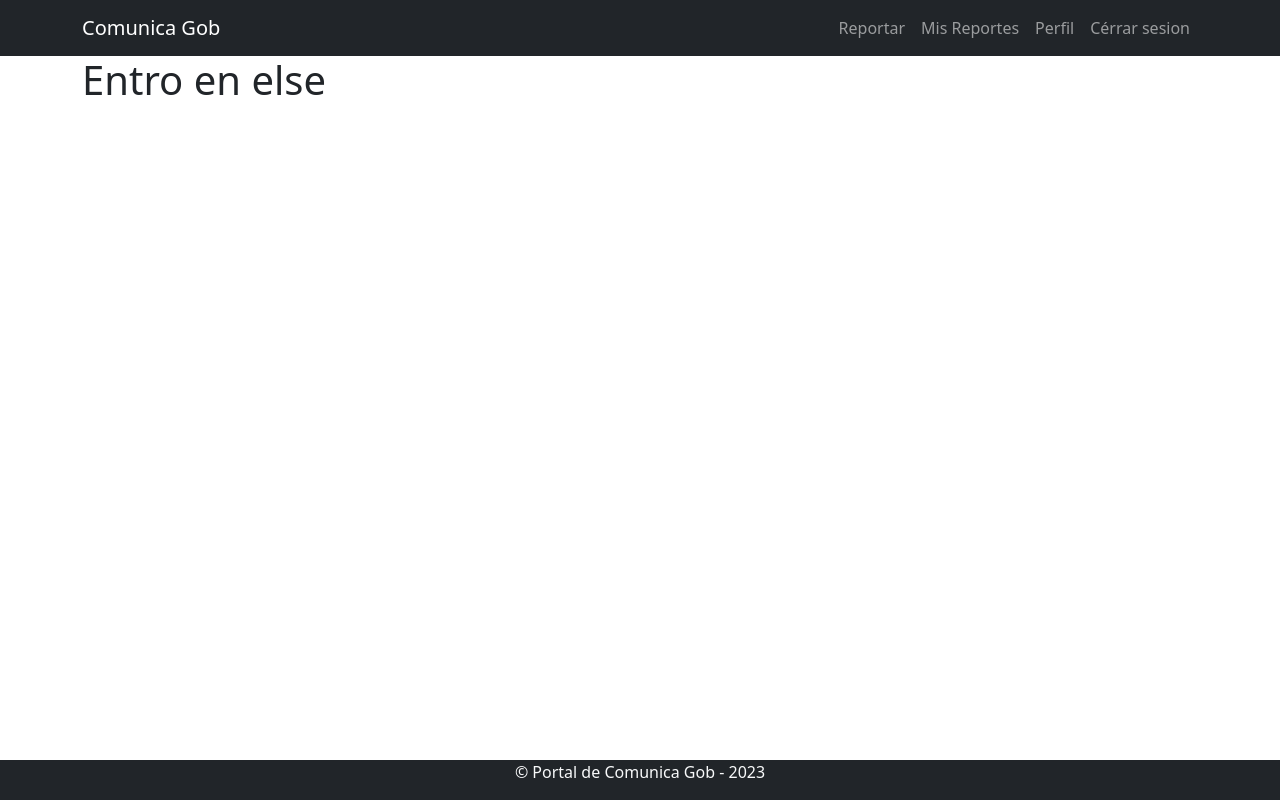
After one commit to alexmbar/FullStackPythonA_MartinezBarragan_CesarAlejandro, a Django app: page /reportes/ in a window 1280 px wide. The commit adds this page. Run offline with Django 4.2, Linux system fonts and the light colour scheme; a user stored in the database is signed in; parts of the project's set-up code (start-up, migrations or seed data) failed here and were passed over; some libraries are stand-ins or nearby versions.

Commit message:
se agrega vistas para home/reportes

```diff
--- a/comunica_gob/administracion/views.py
+++ b/comunica_gob/administracion/views.py
@@ -5,23 +5,58 @@ from django.contrib.auth import login, authenticate, logout
 from django.contrib.auth.forms import UserCreationForm, AuthenticationForm
 from django.contrib.auth.models import User
 from .models import Personas
-from django.contrib.auth.decorators import login_required
+from django.contrib.auth.decorators import login_required, user_passes_test
 from .forms import LoginForm
 
+def login_forbidden(user):
+    return not user.is_authenticated
+
 # Create your views here.
+@login_required
+@user_passes_test(login_forbidden, login_url='home')
 def index(request):
     return render(request, 'index.html',{
         'title': "Inicio"})
 
 @login_required
 def home(request):
-    context ={}
-    persona = Personas.objects.get(usuario__pk=request.user.pk)
-    context['persona'] = persona
-    return render(request, 'home.html', context, {
-        'title': "Home"
+    # context ={}
+    # persona = Personas.objects.get(usuario__pk=request.user.pk)
+    # context['persona'] = persona
+    return render(request, 'home.html',
+    #context,
+        {
+        'title': "Reportes"
         })
 
+# @login_required
+# def reporte1(request):
+#     if request.POST["reporte"]:
+#         return render(request, 'reporte.html',{
+#             'title': "Crear Reporte"
+#         })
+#     if request.method == 'GET':
+#         return render(request, 'reporte.html',{
+#             'title':"Entro en else"
+#         })
+
+
+@login_required
+def reporte(request):
+    if request.method == 'POST':
+        reporte_value = request.POST.get("reporte", None)
+        if reporte_value:
+            return render(request, 'reporte.html', {
+                'title': "Crear Reporte"
+            })
+    elif request.method == 'GET':
+        return render(request, 'reporte.html', {
+            'title': "Entro en else"
+        })
+
+
+@login_required
+@user_passes_test(login_forbidden, login_url='home')
 def signup(request):
     if request.method == 'GET':
         return render(request, 'signup.html', {
--- a/comunica_gob/comunica_gob/urls.py
+++ b/comunica_gob/comunica_gob/urls.py
@@ -25,4 +25,5 @@ urlpatterns = [
     path('signup/', views.signup, name='signup'),
     path('signin/', views.signin, name='signin'),
     path('logout/', views.signout, name='logout'),
+    path('reportes/', views.reporte, name='reporte'),
 ]
--- a/comunica_gob/templates/base.html
+++ b/comunica_gob/templates/base.html
@@ -14,9 +14,17 @@
 </head>
 
 <body>
-  {% include 'navbar.html' %}
-  {% block content %}
-  {% endblock %}
+
+  <div class="wrapper">
+    {% include 'navbar.html' %}
+    <div class="content">
+        <!-- Contenido principal de tu página -->
+        {% block content %}{% endblock %}
+    </div>
+    {% include 'footer.html' %}
+</div>
+
+
 </body>
 
 </html>
--- /dev/null
+++ b/comunica_gob/templates/footer.html
@@ -0,0 +1,7 @@
+<footer class="footer fixed-bottom bg-dark text-light">
+        <div class="container">
+        <p class="text-center">
+            © Portal de Comunica Gob -  2023
+            </p>
+    </div>
+</footer>
--- a/comunica_gob/templates/navbar.html
+++ b/comunica_gob/templates/navbar.html
@@ -9,7 +9,13 @@
       <ul class="navbar-nav ms-auto">
         {% if user.is_authenticated %}
         <li class="nav-item">
-          <a href="{% url 'home' %}" class="nav-link">Home</a>
+          <a href="{% url 'home' %}" class="nav-link">Reportar</a>
+        </li>
+        <li class="nav-item">
+          <a href="{% url 'home' %}" class="nav-link">Mis Reportes</a>
+        </li>
+        <li class="nav-item">
+          <a href="{% url 'home' %}" class="nav-link">Perfil</a>
         </li>
         <li class="nav-item">
           <a class="nav-link" href="{% url 'logout' %}">Cérrar sesion</a>
--- /dev/null
+++ b/comunica_gob/templates/reporte.html
@@ -0,0 +1,12 @@
+{% extends 'base.html' %} {% block content %}
+
+<div class="container">
+  <h1>{{title}}</h1>
+
+  <!-- <button type="submit" class="btn btn-primary btn-lg bgcolor-secundario bordecolor-secundario"
+  style="padding-left: 2.5rem; padding-right: 2.5rem;">Entrar</button> -->
+  <!-- <button type="button" class="btn btn-secondary">Secondary</button> -->
+
+</div>
+
+{% endblock %}
```
Also changed, not shown: comunica_gob/templates/home.html (+34 -3 lines), comunica_gob/templates/index.html (+16 -2 lines).
